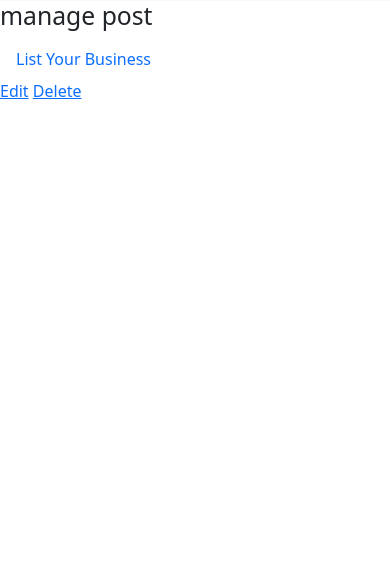
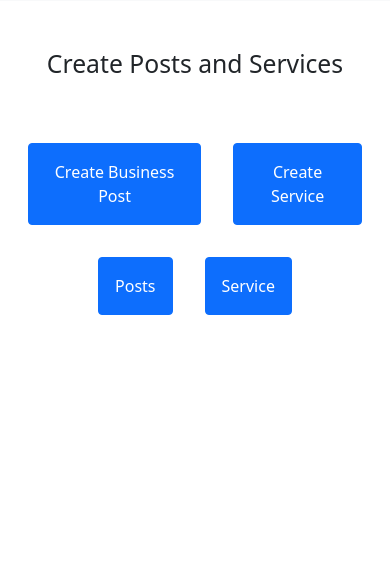
Before and after one commit to KeelanAnderson/pp4-easybook, a Django app: page /manage_post/ in a window 390 px wide. Shown: the part 55-626 px from the top of the page. Run offline with Django 3.2, Linux system fonts and the light colour scheme; the visitor is signed in with stand-in values (Sample User, id 1); some libraries are stand-ins or nearby versions.

Commit message:
add create services form views and template and restrict users from adding services to posts they didnt create

```diff
--- a/booking/urls.py
+++ b/booking/urls.py
@@ -1,6 +1,6 @@
 from . import views
 from django.urls import path
-from .views import PostList, PostDetail, BookingList, CreatePostView, UpdatePostView, DeletePostView, manage_post
+from .views import PostList, PostDetail, CreatePostView, UpdatePostView, DeletePostView, ManagePostView, CreateServiceView, UpdateServiceView, DeleteServiceView
 
 
 urlpatterns = [
@@ -9,6 +9,8 @@ urlpatterns = [
     path("<slug:slug>/update/", UpdatePostView.as_view(), name="update_post"),
     path("<slug:slug>/delete/", DeletePostView.as_view(), name="delete_post"),
     path("<slug:slug>/detail/", PostDetail.as_view(), name="post_detail"),
-    path("manage_post/", manage_post, name="manage_post"),
-    path("book/<int:service_id>/", BookingList.as_view(), name="book"),
+    path("manage_post/", ManagePostView.as_view(), name="manage_post"),
+    path("create_service/", CreateServiceView.as_view(), name="create_service"),
+    path("<int:post>/update/", UpdateServiceView.as_view(), name="update_service"),
+    path("<int:post>/delete/", DeleteServiceView.as_view(), name="delete_service"),
 ]
--- a/booking/views.py
+++ b/booking/views.py
@@ -1,4 +1,5 @@
 from django.shortcuts import render, redirect, get_object_or_404
+from django.http import Http404
 from django.utils.text import slugify
 from django.urls import reverse_lazy
 from django.views import generic, View
@@ -7,8 +8,8 @@ from django.contrib.messages.views import SuccessMessageMixin
 from django.contrib.auth.mixins import LoginRequiredMixin
 from django.contrib import messages
 from django.views.generic import CreateView, DetailView, UpdateView, DeleteView
-from .models import Post, Service, Booking
-from .forms import CreatePostForm
+from .models import Post, Service
+from .forms import CreatePostForm, CreateServiceForm, UpdateServiceForm, DeleteServiceForm
 
 
 class PostList(generic.ListView):
@@ -24,15 +25,19 @@ class PostList(generic.ListView):
         return queryset
 
 
-def manage_post(request):
-    return render(request, 'manage_post.html')
+class ManagePostView(LoginRequiredMixin, View):
+    def get(self, request):
+        return render(request, 'manage_post.html')
+
+    def post(self, request):
+        return render(request, 'manage_post.html')
 
 
 class CreatePostView(LoginRequiredMixin, SuccessMessageMixin, CreateView):
     model = Post
     form_class = CreatePostForm
     template_name = 'create_post.html'
-    success_url = reverse_lazy('home')
+    success_url = reverse_lazy('manage_post')
     success_message = 'Post created successfully'
 
     def form_valid(self, form):
@@ -49,7 +54,6 @@ class UpdatePostView(UserPassesTestMixin, LoginRequiredMixin, SuccessMessageMixi
 
     def form_valid(self, form):
         form.instance.account = self.request.user
-        form.save()
         return super().form_valid(form)
 
     def test_func(self):
@@ -64,11 +68,11 @@ class DeletePostView(UserPassesTestMixin, DeleteView):
 
     def form_valid(self, form):
         form.instance.account = self.request.user
-        form.save()
         return super().form_valid(form)
 
     def test_func(self):
         post = Post.objects.filter(slug=self.kwargs['slug']).first()
+        print(post)
         return post.account == self.request.user
 
 
@@ -94,8 +98,32 @@ class PostDetail(View):
         )
 
 
-class BookingList(generic.ListView):
-    model = Booking
-    template_name = "booking.html"
-    paginate_by = 12
-    context_object_name = 'booking_list'
+class CreateServiceView(LoginRequiredMixin, SuccessMessageMixin, CreateView):
+    model = Service
+    form_class = CreateServiceForm
+    template_name = 'create_service_form.html'
+    success_url = reverse_lazy('manage_post')
+    success_message = 'Service created successfully'
+
+    def form_valid(self, form):
+        post = form.cleaned_data['title']
+        print(self.request.user)
+        if self.request.user != post.account:
+            raise Http404("You can't create a service for this post.")
+        form.instance.post = post
+        return super().form_valid(form)
+
+
+class UpdateServiceView(LoginRequiredMixin, SuccessMessageMixin, UpdateView):
+    model = Service
+    form_class = UpdateServiceForm
+    template_name = 'create_service_form.html'
+    success_url = reverse_lazy('manage_post')
+    success_message = 'Service update successfully'
+
+
+class DeleteServiceView(LoginRequiredMixin, SuccessMessageMixin, DeleteView):
+    model = Service
+    form_class = DeleteServiceForm
+    template_name = 'create_service_form.html'
+    success_url = reverse_lazy('manage_post')
--- a/requirements.txt
+++ b/requirements.txt
@@ -6,10 +6,12 @@ Django==3.2.18
 django-allauth==0.54.0
 django-location-field==2.1.1
 django-summernote==0.8.20.0
+env==0.1.0
 gunicorn==20.1.0
 oauthlib==3.2.2
 psycopg2==2.9.5
 PyJWT==2.6.0
+python-dotenv==1.0.0
 python3-openid==3.2.0
 pytz==2022.7.1
 requests-oauthlib==1.3.1
--- a/templates/base.html
+++ b/templates/base.html
@@ -36,7 +36,7 @@
                     <a class="nav-link active" aria-current="page" href="{% url 'home' %}">Home</a>
                     {% if user.is_authenticated %}
                     <a class="nav-link" href="{% url 'account_logout' %}">Logout</a>
-                    <a class="nav-link" href="{% url 'manage_post' %}">List Your Business</a>
+                    <a class="nav-link" href="{% url 'manage_post' %}">Manage Posts</a>
                     {% else %}
                     <a class="nav-link" href="{% url 'account_signup' %}">Register</a>
                     <a class="nav-link" href="{% url 'account_login' %}">Login</a>
--- a/templates/manage_post.html
+++ b/templates/manage_post.html
@@ -1,18 +1,29 @@
 {% extends "base.html" %}
 
 {% block content %}
+<h2 class="text-center my-5">Create Posts and Services</h2>
 
-<h2>manage post</h2>
+<div class="container">
+  <div class="row">
+    <div class="col-md-12 d-flex justify-content-center">
 
-<a class="nav-link" href="{% url 'create_post' %}">List Your Business</a>
-{% if post.slug %}
-<a class="nav-link" href="{% url 'update_post' slug=post.slug %}">update Your Business</a>
-<a class="nav-link" href="{% url 'delete_post' slug=post.slug %}">delete Your Business</a>
-{% else %}
-  <a href="#">Edit</a>
-  <a href="#">Delete</a>
-{% endif %}
+      <a class="btn btn-primary text-white m-3 p-3" href="{% url 'create_post' %}">Create Business Post</a>
+      <a class="btn btn-primary text-white m-3 p-3" href="{% url 'create_service' %}">Create Service</a>
 
+    </div>
+  </div>
+</div>
+
+<div class="container">
+  <div class="row">
+    <div class="col-md-12 d-flex justify-content-center">
+
+      <a class="btn btn-primary text-white m-3 p-3" href="">Posts</a>
+      <a class="btn btn-primary text-white m-3 p-3" href="">Service</a>
+
+    </div>
+  </div>
+</div>
 
 
 
```
Also changed, not shown: booking/forms.py (+25 -7 lines), templates/create_service_form.html (added, +23 -0 lines), templates/post_detail.html (+58 -10 lines).
